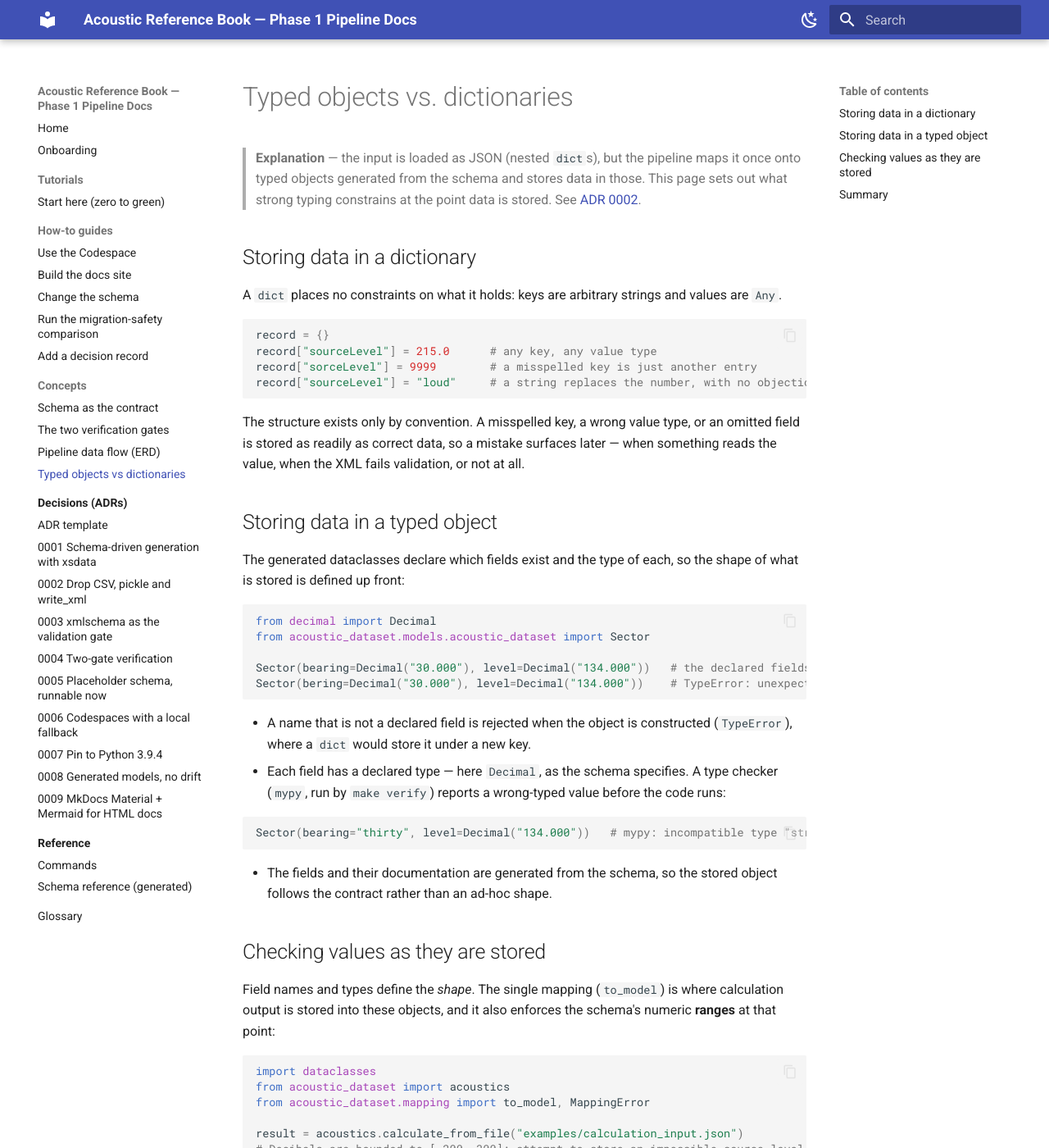
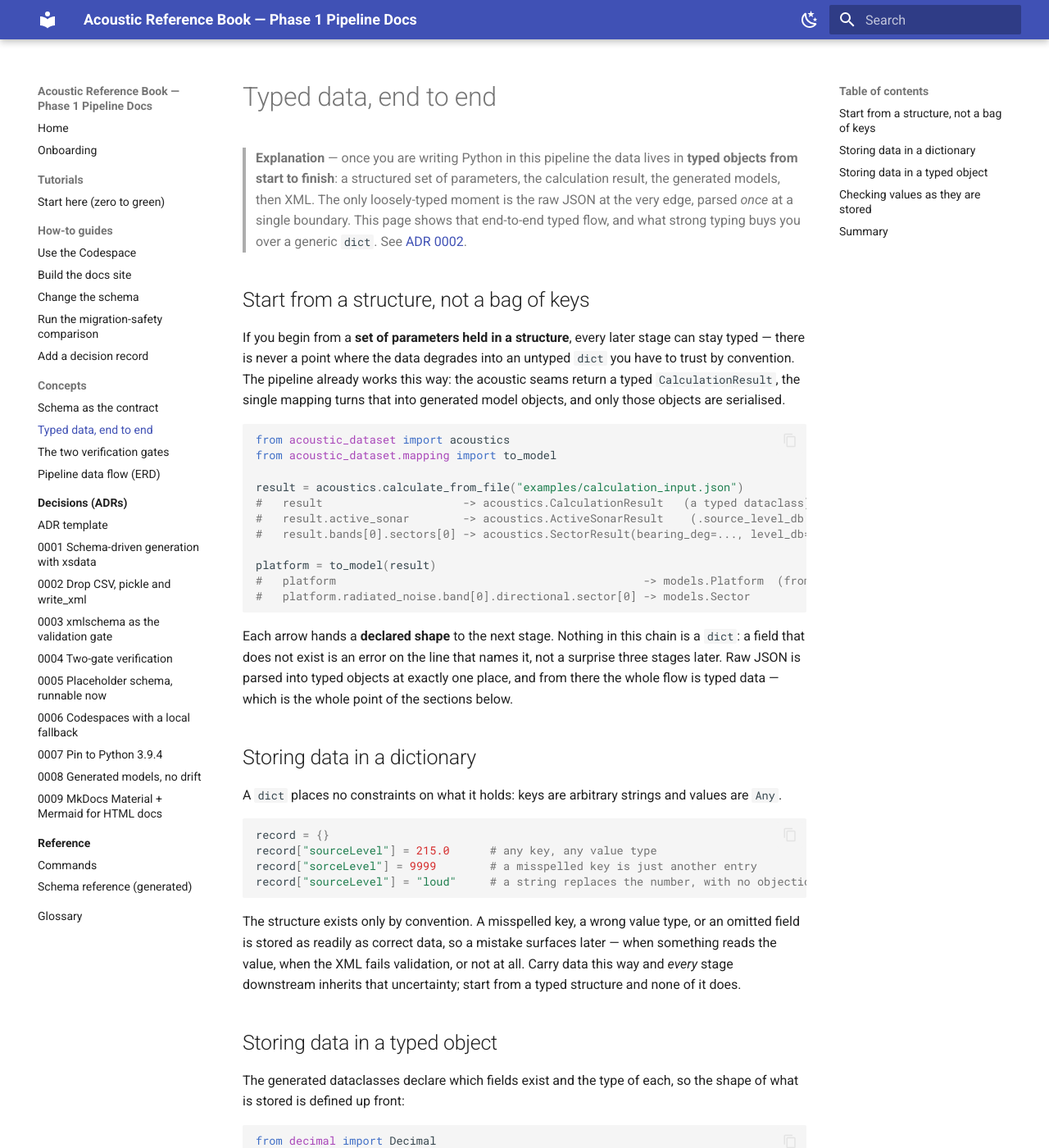
Before and after one commit to DeepBlueCLtd/python-party, an MkDocs documentation site: the page built from docs/concepts/typed-vs-dicts.md, in a window 1280 px wide and 1400 px high. Shown: the whole window at 82% size. Built offline with MkDocs 1.6.1 and Material for MkDocs 9.7.7, drawn with Linux system fonts in a browser that asks for light colours; some of the changed text lies outside the part shown.

Commit message:
docs: promote typed-data flow and reframe it end-to-end
The "Typed objects vs dictionaries" concept is the page that shows how to
write Python against the generated data structures, yet it sat last in the
Concepts nav and was the 4th item in every reading order.

Reframe it as "Typed data, end to end" — leading with the insight that once
you are in Python the data starts from a structured set of parameters and
stays in typed objects all the way to XML (CalculationResult -> to_model ->
generated models -> XML), with the dict contrast as supporting material. All
code examples stay bound to the real APIs and remain backed by
tests/unit/test_typed_vs_dict.py.

Promote it in the navigation: move it to second in Concepts (after
schema-as-contract) and surface it from the home mental-model paragraph, the
zero-to-green tutorial reading order, and the onboarding reading order.

````diff
--- a/docs/concepts/typed-vs-dicts.md
+++ b/docs/concepts/typed-vs-dicts.md
@@ -1,9 +1,38 @@
-# Typed objects vs. dictionaries
+# Typed data, end to end
 
-> **Explanation** — the input is loaded as JSON (nested `dict`s), but the pipeline maps it once
-> onto typed objects generated from the schema and stores data in those. This page sets out what
-> strong typing constrains at the point data is stored. See
+> **Explanation** — once you are writing Python in this pipeline the data lives in **typed
+> objects from start to finish**: a structured set of parameters, the calculation result, the
+> generated models, then XML. The only loosely-typed moment is the raw JSON at the very edge,
+> parsed *once* at a single boundary. This page shows that end-to-end typed flow, and what
+> strong typing buys you over a generic `dict`. See
 > [ADR 0002](../decisions/0002-drop-csv-pickle-and-write_xml.md).
+
+## Start from a structure, not a bag of keys
+
+If you begin from a **set of parameters held in a structure**, every later stage can stay
+typed — there is never a point where the data degrades into an untyped `dict` you have to
+trust by convention. The pipeline already works this way: the acoustic seams return a typed
+`CalculationResult`, the single mapping turns that into generated model objects, and only those
+objects are serialised.
+
+```python
+from acoustic_dataset import acoustics
+from acoustic_dataset.mapping import to_model
+
+result = acoustics.calculate_from_file("examples/calculation_input.json")
+#   result                     -> acoustics.CalculationResult   (a typed dataclass)
+#   result.active_sonar        -> acoustics.ActiveSonarResult    (.source_level_db is a float)
+#   result.bands[0].sectors[0] -> acoustics.SectorResult(bearing_deg=..., level_db=...)
+
+platform = to_model(result)
+#   platform                                              -> models.Platform  (from the schema)
+#   platform.radiated_noise.band[0].directional.sector[0] -> models.Sector
+```
+
+Each arrow hands a **declared shape** to the next stage. Nothing in this chain is a `dict`: a
+field that does not exist is an error on the line that names it, not a surprise three stages
+later. Raw JSON is parsed into typed objects at exactly one place, and from there the whole
+flow is typed data — which is the whole point of the sections below.
 
 ## Storing data in a dictionary
 
@@ -18,7 +47,8 @@ record["sourceLevel"] = "loud"     # a string replaces the number, with no objec
 
 The structure exists only by convention. A misspelled key, a wrong value type, or an omitted
 field is stored as readily as correct data, so a mistake surfaces later — when something reads
-the value, when the XML fails validation, or not at all.
+the value, when the XML fails validation, or not at all. Carry data this way and *every* stage
+downstream inherits that uncertainty; start from a typed structure and none of it does.
 
 ## Storing data in a typed object
 
@@ -74,5 +104,7 @@ A `dict` would hold `9999` and pass it on; the typed boundary rejects it.
 | Value types | `Any` | declared (e.g. `Decimal`), checked by `mypy` |
 | Out-of-range values | stored as-is | rejected by the mapping (`MappingError`) |
 | Relationship to the schema | convention only | generated from it |
+| What downstream stages receive | a shape to trust on faith | a declared structure, all the way to XML |
 
-The behaviours above are checked in `tests/unit/test_typed_vs_dict.py`.
+Hold the whole flow in typed data and these guarantees compound at every stage instead of
+having to be re-checked. The behaviours above are checked in `tests/unit/test_typed_vs_dict.py`.
--- a/mkdocs.yml
+++ b/mkdocs.yml
@@ -52,9 +52,9 @@ nav:
       - Add a decision record: how-to/add-a-decision-record.md
   - Concepts:
       - Schema as the contract: concepts/schema-as-contract.md
+      - Typed data, end to end: concepts/typed-vs-dicts.md
       - The two verification gates: concepts/two-verification-gates.md
       - Pipeline data flow (ERD): concepts/pipeline-data-flow.md
-      - Typed objects vs dictionaries: concepts/typed-vs-dicts.md
   - Decisions (ADRs):
       - Overview: decisions/index.md
       - ADR template: decisions/0000-template.md
````
Also changed, not shown: docs/index.md (+4 -1 lines), docs/onboarding.md (+3 -3 lines), docs/tutorials/01-start-here.md (+4 -2 lines).
